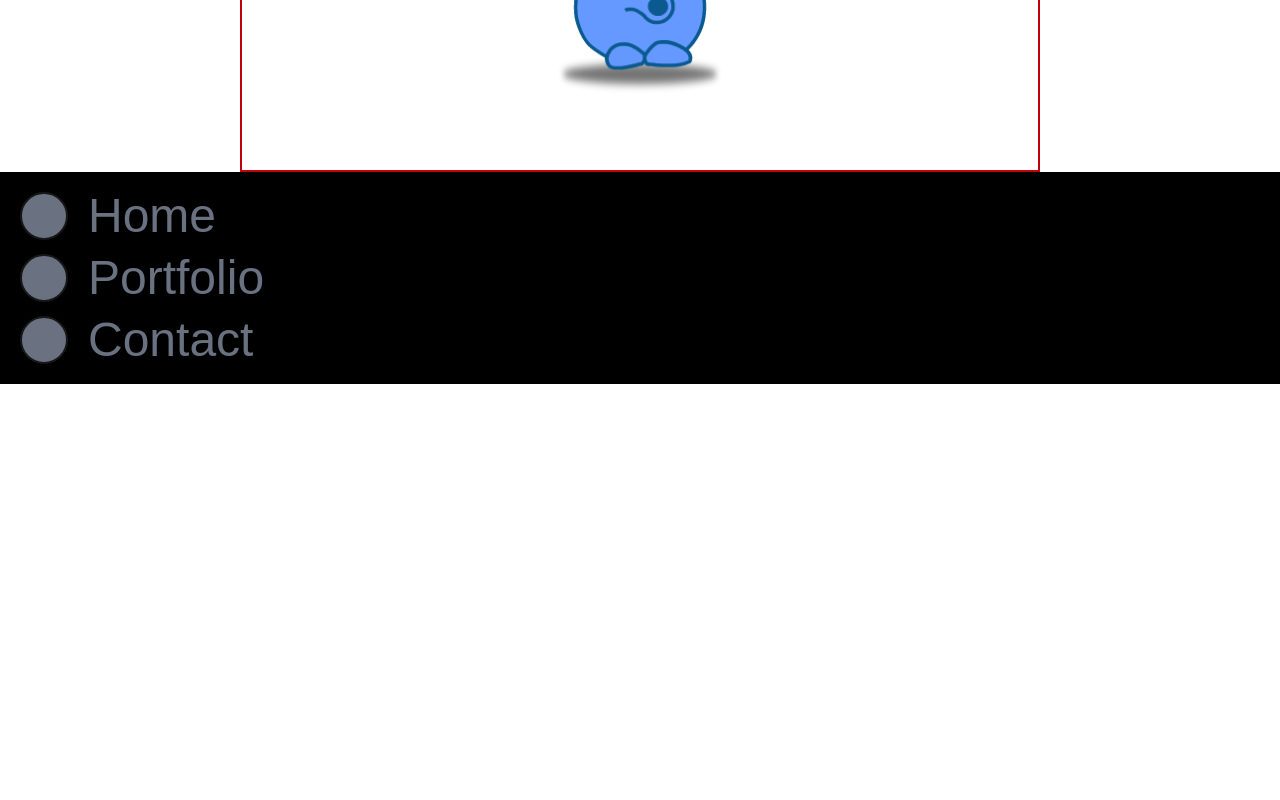
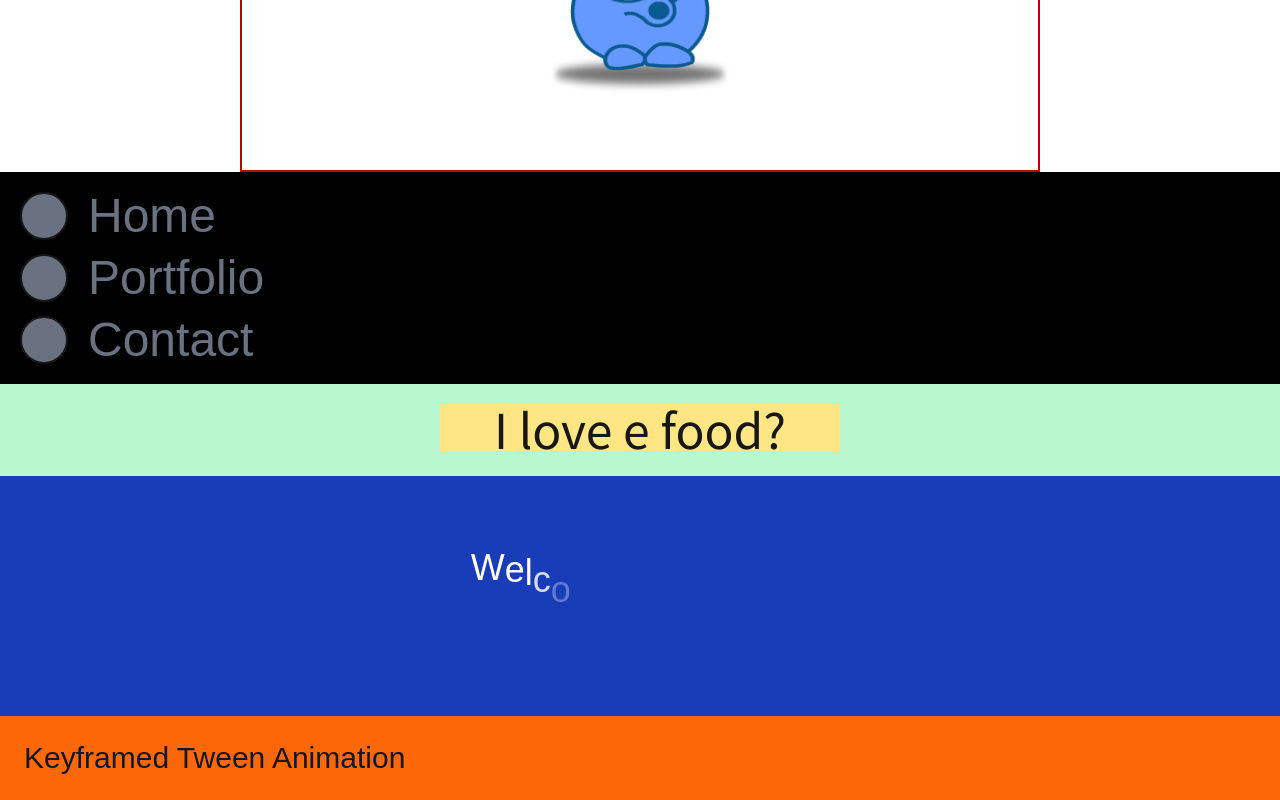
Before and after one commit to dev-zyrushiyao/gsap-animation-sample, a Next.js app: page / in a window 1280 px wide. Shown: the part 824-1624 px from the top of the page. Before the commit the page ends 1208 px from the top, so only its background shows below. Built offline with nearby package versions, Linux system fonts and the light colour scheme.

Commit message:
Lesson: Gsap KeyFrames

```diff
--- /dev/null
+++ b/app/component-ui/AnimatedBoxKeyFrame.tsx
@@ -0,0 +1,40 @@
+import { useGSAP } from "@gsap/react";
+import gsap from "gsap";
+import React, { useRef } from "react";
+
+gsap.registerPlugin(useGSAP);
+
+export default function AnimatedBoxKeyFrame() {
+  const container = useRef(null);
+
+  useGSAP(
+    () => {
+      gsap.to(container.current, {
+        keyframes: {
+          "10%": { backgroundColor: "#FF006E", color: "#111827" },
+          "20%": { backgroundColor: "#FB5607", color: "#111827" },
+          "30%": { backgroundColor: "#FFBE0B", color: "#111827" },
+          "40%": { backgroundColor: "#8338EC", color: "#F9FAFB" },
+          "50%": { backgroundColor: "#3A86FF", color: "#111827" },
+          "60%": { backgroundColor: "#06D6A0", color: "#111827" },
+          "70%": { backgroundColor: "#118AB2", color: "#111827" },
+          "80%": { backgroundColor: "#EF476F", color: "#111827" },
+          "90%": { backgroundColor: "#FFD166", color: "#111827" },
+          "100%": { backgroundColor: "#073B4C", color: "#FFFFFF" },
+          ease: "linear",
+        },
+        duration: 25,
+        repeat: -1,
+        repeatDelay: 0.5,
+        yoyo: true,
+      });
+    },
+    { scope: container },
+  );
+
+  return (
+    <div ref={container} className="bg-violet-300 p-6 text-3xl">
+      Keyframed Tween Animation
+    </div>
+  );
+}
--- a/app/component-ui/AnimatedNavbar.tsx
+++ b/app/component-ui/AnimatedNavbar.tsx
@@ -11,7 +11,7 @@ export default function AnimatedNavbar() {
 
   const { contextSafe } = useGSAP(
     () => {
-      gsap.defaults({ duration: 0.5, ease: "power1.inOut" });
+      gsap.defaults({ duration: 0.3, ease: "power1.inOut" });
     },
     { scope: container },
   );
--- /dev/null
+++ b/app/component-ui/AnimatedSplitText.tsx
@@ -0,0 +1,53 @@
+import { useGSAP } from "@gsap/react";
+import gsap from "gsap";
+import { GSDevTools } from "gsap/GSDevTools";
+import { SplitText } from "gsap/SplitText";
+import React, { useRef } from "react";
+
+gsap.registerPlugin(useGSAP, SplitText);
+
+export default function AnimatedSplitText() {
+  const container = useRef(null);
+
+  useGSAP(
+    () => {
+      const splitText = SplitText.create("h3", { type: "chars" });
+
+      gsap.from(splitText.chars, {
+        y: 20,
+        autoAlpha: 0,
+        duration: 0.7,
+        ease: "back.out(4)",
+        repeat: -1,
+        repeatDelay: 1,
+        yoyo: true,
+        stagger: { amount: 1 },
+      });
+
+      const myTextAnimation: gsap.core.Tween = gsap.from(
+        SplitText.create("h2", { type: "words" }).words,
+        {
+          x: 20,
+          opacity: 0,
+          duration: 1.3,
+          rotate: -30,
+          ease: "back.out(4)",
+          repeat: -1,
+          repeatDelay: 1,
+          yoyo: true,
+          stagger: { amount: 1 },
+        },
+      );
+
+    //   GSDevTools.create({ animation: myTextAnimation });
+    },
+    { scope: container },
+  );
+
+  return (
+    <div ref={container} className="bg-blue-800 p-20">
+      <h3 className="text-4xl text-white text-center">Welcome to my page</h3>
+      <h2 className="text-4xl text-white text-center">I love cheese</h2>
+    </div>
+  );
+}
--- a/app/component-ui/MovingImage.tsx
+++ b/app/component-ui/MovingImage.tsx
@@ -53,7 +53,7 @@ export default function MovingImage() {
         // set shadow and expand a bit when herman is about to land
         .to(
           "#shadow",
-          { opacity: 0.6, scaleX: 0.5, duration: 0.5, ease: "slow" },
+          { opacity: 0.6, scaleX: 0.5, duration: 0.5, ease: "ease" },
           "-=0.5",
         )
         //   herman squashes
--- /dev/null
+++ b/app/component-ui/TypingAnimationComp.tsx
@@ -0,0 +1,41 @@
+"use client";
+
+import React, { useRef } from "react";
+
+import { TextPlugin } from "gsap/TextPlugin";
+import gsap from "gsap";
+import { useGSAP } from "@gsap/react";
+
+gsap.registerPlugin(useGSAP, TextPlugin);
+
+export default function TypingAnimationComp() {
+  const container = useRef(null);
+
+  useGSAP(
+    () => {
+      gsap.to("#dynamic-text", {
+        text: {
+          value: "I love Cheese",
+          delimiter: "",
+        },
+        repeat: -1,
+        repeatDelay: 1,
+        yoyo: true,
+        duration: 1.5,
+        ease: "linear",
+      });
+    },
+    { scope: container },
+  );
+
+  return (
+    <div ref={container} className="bg-green-200 p-5 text-center">
+      <h3
+        id="dynamic-text"
+        className="text-5xl text-center font-sans inline-block bg-amber-200 w-100"
+      >
+        Favorite food?
+      </h3>
+    </div>
+  );
+}
--- a/app/page.tsx
+++ b/app/page.tsx
@@ -7,6 +7,9 @@ import PrimaryButton from "./component-ui/PrimaryButton";
 import ScalingMessage from "./component-ui/ScalingMessage";
 import MovingImage from "./component-ui/MovingImage";
 import AnimatedNavbar from "./component-ui/AnimatedNavbar";
+import TypingAnimationComp from "./component-ui/TypingAnimationComp";
+import AnimatedSplitText from "./component-ui/AnimatedSplitText";
+import AnimatedBoxKeyFrame from "./component-ui/AnimatedBoxKeyFrame";
 
 export default function Home() {
   gsap.registerPlugin(useGSAP);
@@ -47,6 +50,9 @@ export default function Home() {
       <ScalingMessage />
       <MovingImage />
       <AnimatedNavbar />
+      <TypingAnimationComp />
+      <AnimatedSplitText />
+      <AnimatedBoxKeyFrame />
     </main>
   );
 }
```
